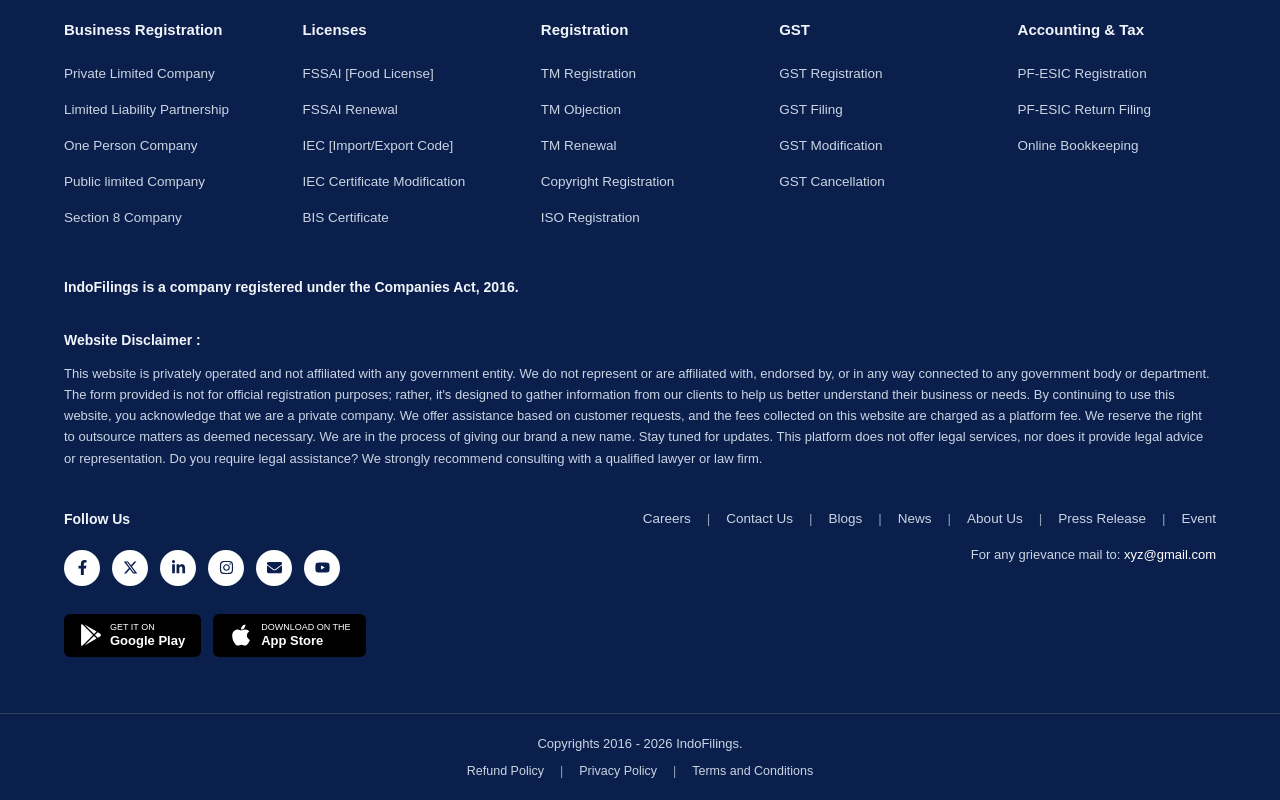
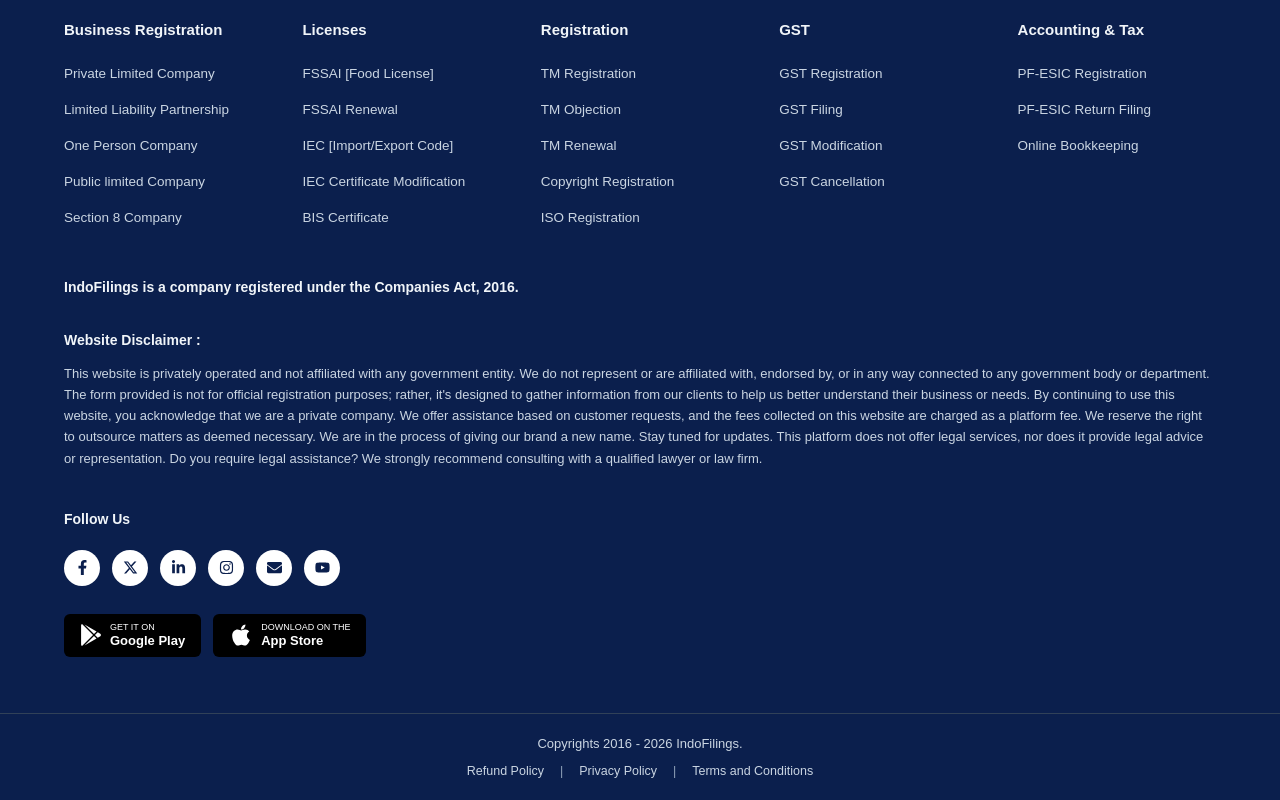
Before and after one commit to vynex-trade/IndoFilings, a Next.js app: page / in a window 1280 px wide. Shown: the part 6847-7647 px from the top of the page. Built offline with nearby package versions, Linux system fonts and the light colour scheme.

Commit message:
remove other data in footer

```diff
--- a/app/components/footer.tsx
+++ b/app/components/footer.tsx
@@ -171,48 +171,7 @@ export default function Footer() {
             </div>
           </div>
 
-          {/* Right: Quick Links + Grievance */}
-          <div className="flex flex-col gap-4 lg:items-end">
-            <nav className="flex flex-wrap items-center gap-x-4 gap-y-2 text-[13.5px] text-slate-300">
-              <Link href="/careers" className="transition hover:text-white">
-                Careers
-              </Link>
-              <span className="text-slate-400">|</span>
-              <Link href="/contact" className="transition hover:text-white">
-                Contact Us
-              </Link>
-              <span className="text-slate-400">|</span>
-              <Link href="/blogs" className="transition hover:text-white">
-                Blogs
-              </Link>
-              <span className="text-slate-400">|</span>
-              <Link href="/news" className="transition hover:text-white">
-                News
-              </Link>
-              <span className="text-slate-400">|</span>
-              <Link href="/about" className="transition hover:text-white">
-                About Us
-              </Link>
-              <span className="text-slate-400">|</span>
-              <Link href="/press-release" className="transition hover:text-white">
-                Press Release
-              </Link>
-              <span className="text-slate-400">|</span>
-              <Link href="/event" className="transition hover:text-white">
-                Event
-              </Link>
-            </nav>
 
-            <p className="text-[13px] text-slate-300">
-              For any grievance mail to:{" "}
-              <a
-                href="mailto:complain@fastinfo.com"
-                className="font-medium text-white hover:underline"
-              >
-                xyz@gmail.com
-              </a>
-            </p>
-          </div>
         </div>
       </div>
 
```
